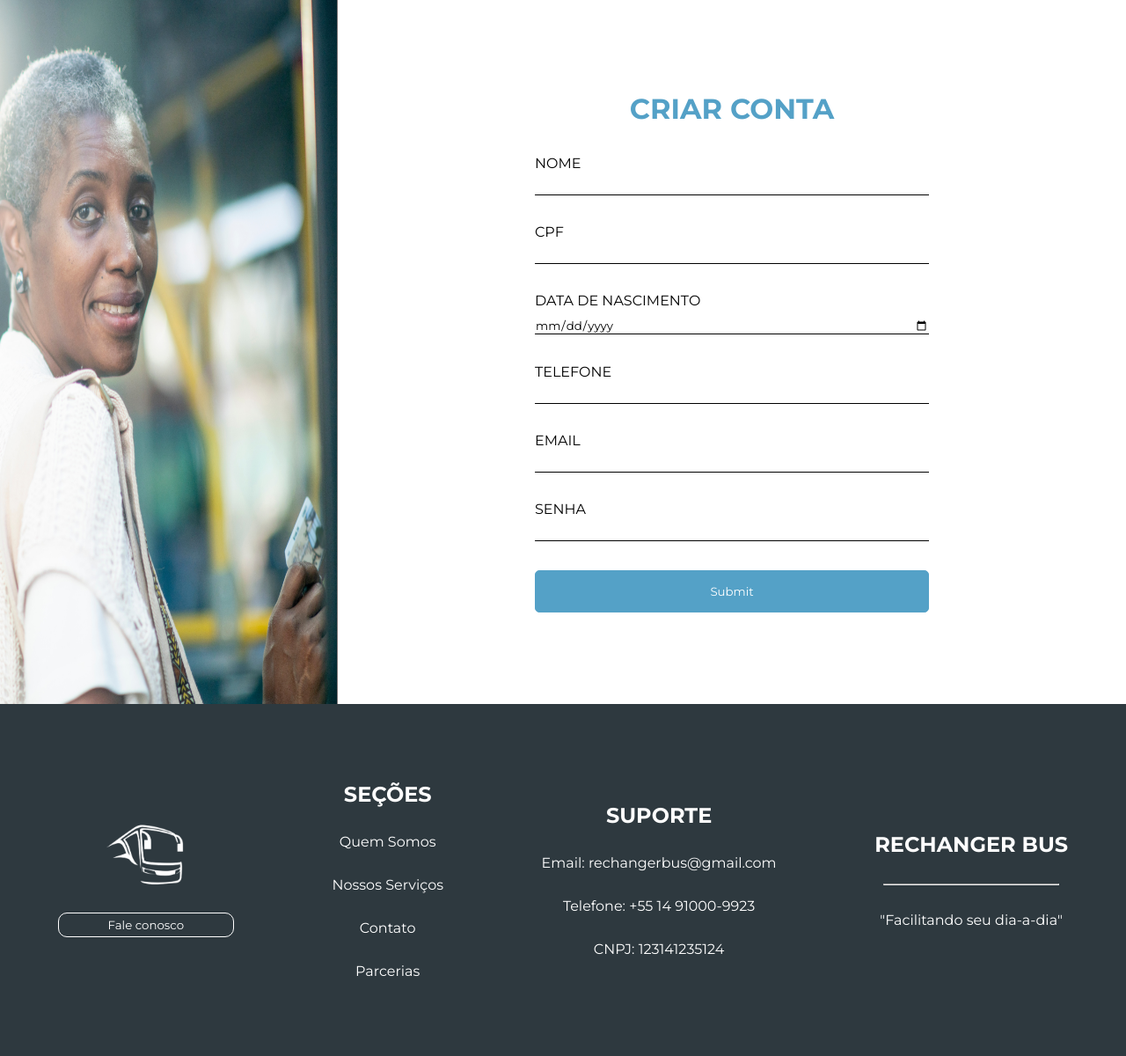
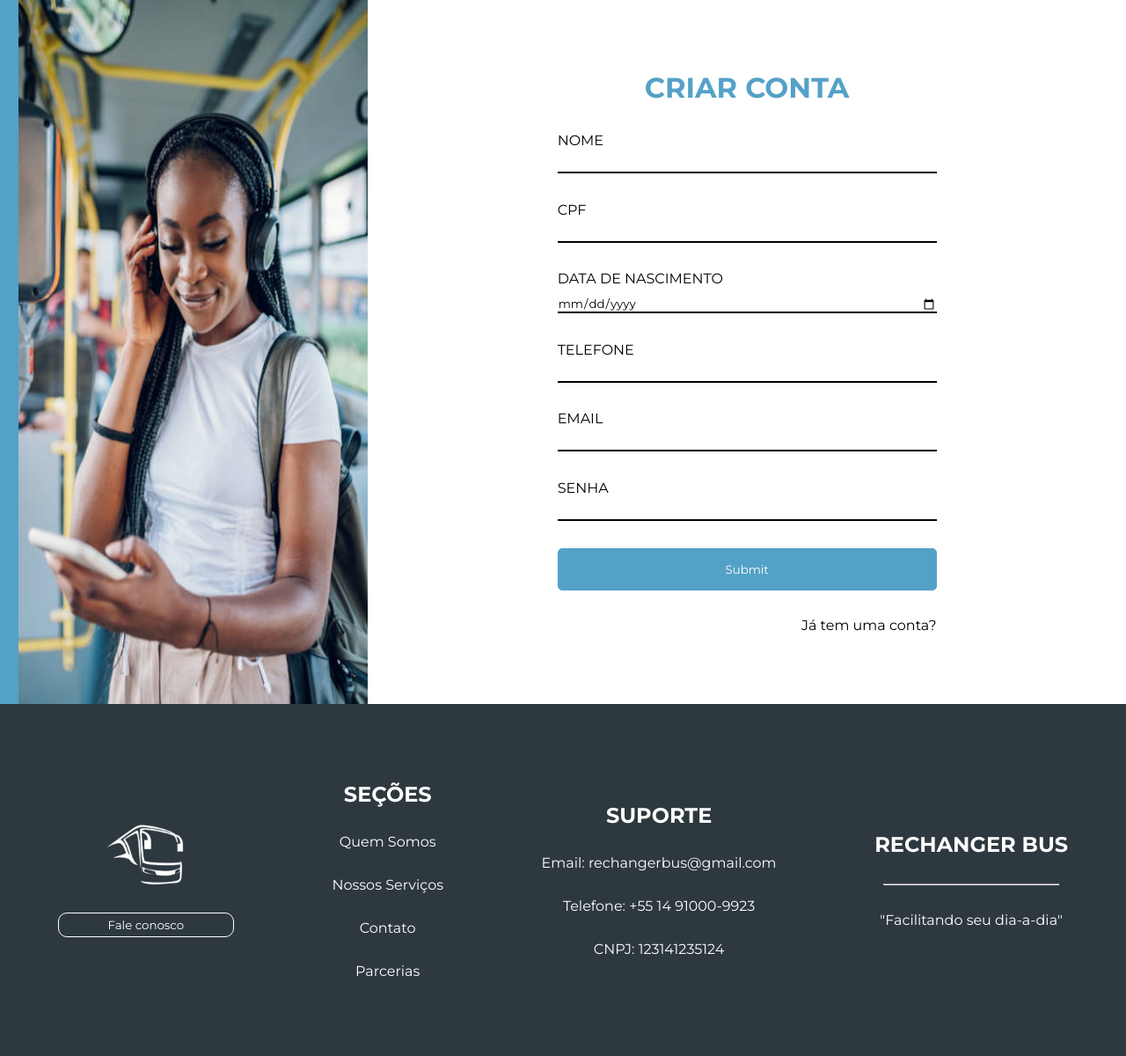
Before and after one commit to sevenoffice777/tcc, a PHP site: page /tcc/view/signup.php in a window 1280 px wide. Shown: the whole page at 88% size. Run offline with PHP 8.4, Linux system fonts and the light colour scheme.

Commit message:
feat: alter img signup.php

```diff
--- a/index.html
+++ b/index.html
@@ -46,7 +46,7 @@
             </div>
         </div>
 
-        <div class="container sobre">
+        <div class="container sobre" id="sobre">
             <div class="card">
                 <div class="texto">
                     <h1>SOBRE NÓS</h1>
--- a/tcc/styles/signup.css
+++ b/tcc/styles/signup.css
@@ -4,7 +4,17 @@
     display: flex;
 }
 
-.left,
+.left{
+    height: 100%;
+    display: flex;
+    align-items: center;
+    justify-content: flex-end;
+    width: 33%;
+    height: 100%;
+    background-color: #54a1c7;
+
+}
+
 .right {
     height: 100%;
     display: flex;
@@ -12,17 +22,14 @@
     justify-content: center;
 }
 
-.left {
-    width: 30%;
-    height: 100%;
-}
 .left img {
-    width: 100%;
+
+    width: 95%;
     height: 100%;
 }
 
 .right {
-    width: 70%;
+    width: 68%;
 }
 
 .right .signup-card {
@@ -44,12 +51,19 @@
     width: 150px;
     border:none;
     outline: none;
-    border-bottom: 1px solid black;
+    border-bottom: 2px solid black;
     margin-bottom: 5%;
     width: 100%;
 }
 
+#quest-log {
+    margin-top: 20px;
+    text-align: right;
+}
 
+#quest-log:hover {
+    color: #12435c;
+}
 
 .signup_card .input {
     width: 300px;
--- a/tcc/view/signup.php
+++ b/tcc/view/signup.php
@@ -17,7 +17,7 @@
 <body>
     <div class="container">
     <div class="left">
-        <img src="../assets/anim-oni.png" alt="Animação Onibus" id="anim-oni">
+        <img src="../assets/anim-oni.jpg" alt="Animação Onibus" id="anim-oni">
     </div>
     <div class="right">
         <div class="signup-card">
@@ -35,6 +35,7 @@
             <label for="password">SENHA</label>
             <input type="password" id="password_user" class="input"  name="password_user">
             <input type="submit">
+            <a href="./login.php" id="quest-log">Já tem uma conta?</a>
         </div>
     </div>
     </div>
@@ -48,10 +49,10 @@
         </div>
         <div class="section-footer">
             <h2>SEÇÕES</h2>
-            <a href="">Quem Somos</a>
-            <a href="">Nossos Serviços</a>
-            <a href="">Contato</a>
-            <a href="">Parcerias</a>
+            <a href="../../index.html#sobre">Quem Somos</a>
+            <a href="../../index.html#servicos">Nossos Serviços</a>
+            <a href="../../index.html#contato">Contato</a>
+            <a href="../../index.html#parcerias">Parcerias</a>
         </div>
         <div class="section-footer">
             <h2>SUPORTE</h2>
```
Also changed, not shown: tcc/assets/anim-oni.jpg (added), tcc/assets/anim-oni.png (deleted).
